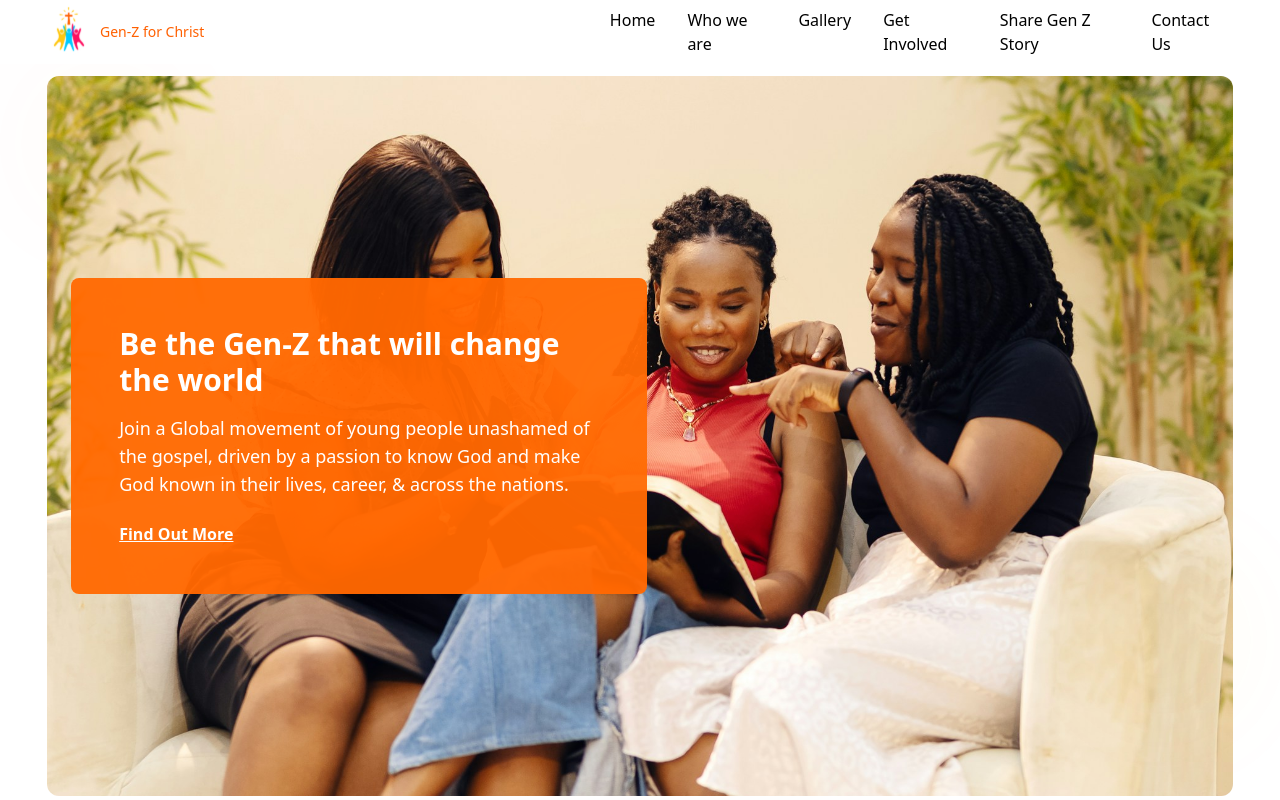
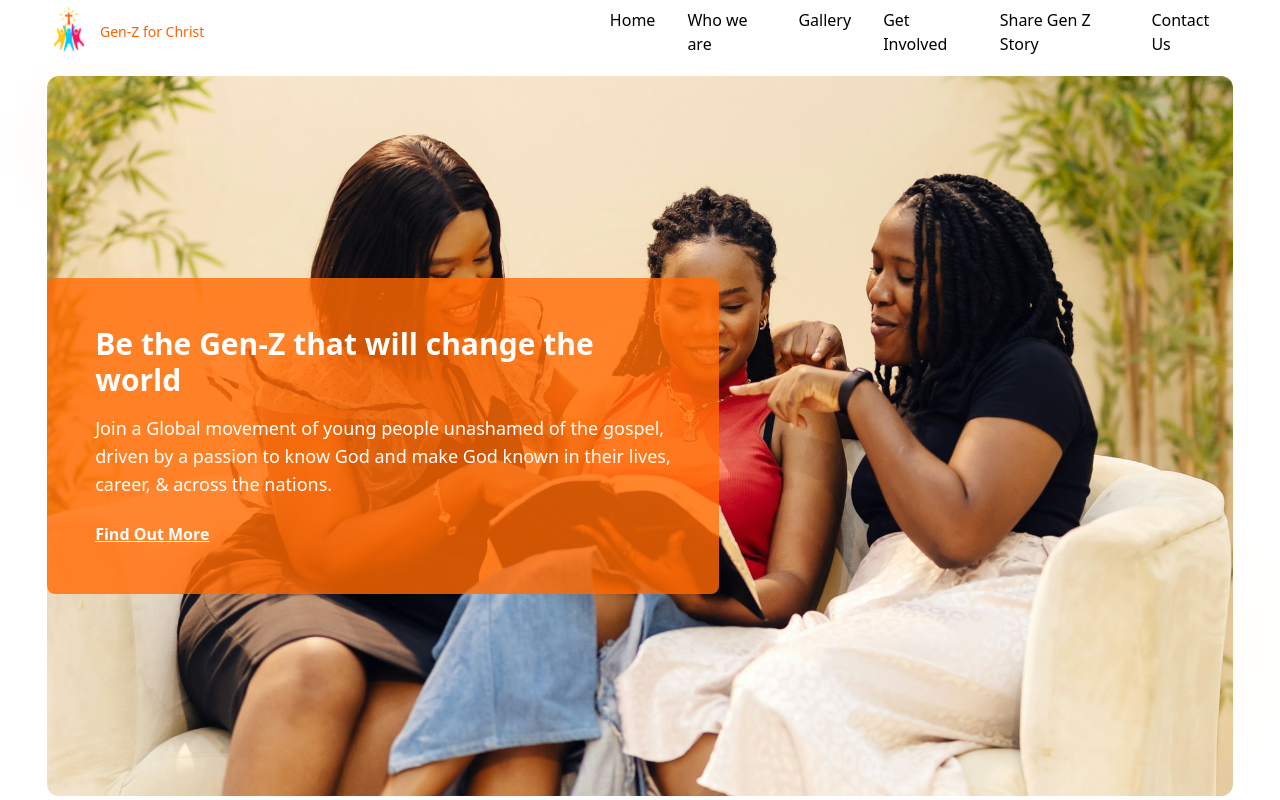
Before and after one commit to Guns-akimbo/Genz4Christ, a React (Vite) app: page / in a window 1280 px wide. Shown: the top 800 px of the page. Built offline with nearby package versions, Linux system fonts and the light colour scheme.

Commit message:
Overlay update 2

```diff
--- a/src/components/herosection.tsx
+++ b/src/components/herosection.tsx
@@ -5,7 +5,7 @@ const HeroSection = () => {
       <div className="w-[95%] h-[90vh] rounded-xl relative bg-[url('/genzhome2.jpg')] bg-cover bg-center flex items-center">
 
         {/* Orange Overlay with Text */}
-        <div className="bg-orange-500/95 text-white p-8 md:p-12 rounded-lg max-w-xl ml-6">
+        <div className="bg-orange-500/80 text-white pl-20 pt-10 pb-10 pr-10 md:p-12 rounded-lg max-w-2xl">
           <h1 className="text-2xl md:text-3xl font-bold mb-4">
             Be the Gen-Z that will change the world
           </h1>
```
